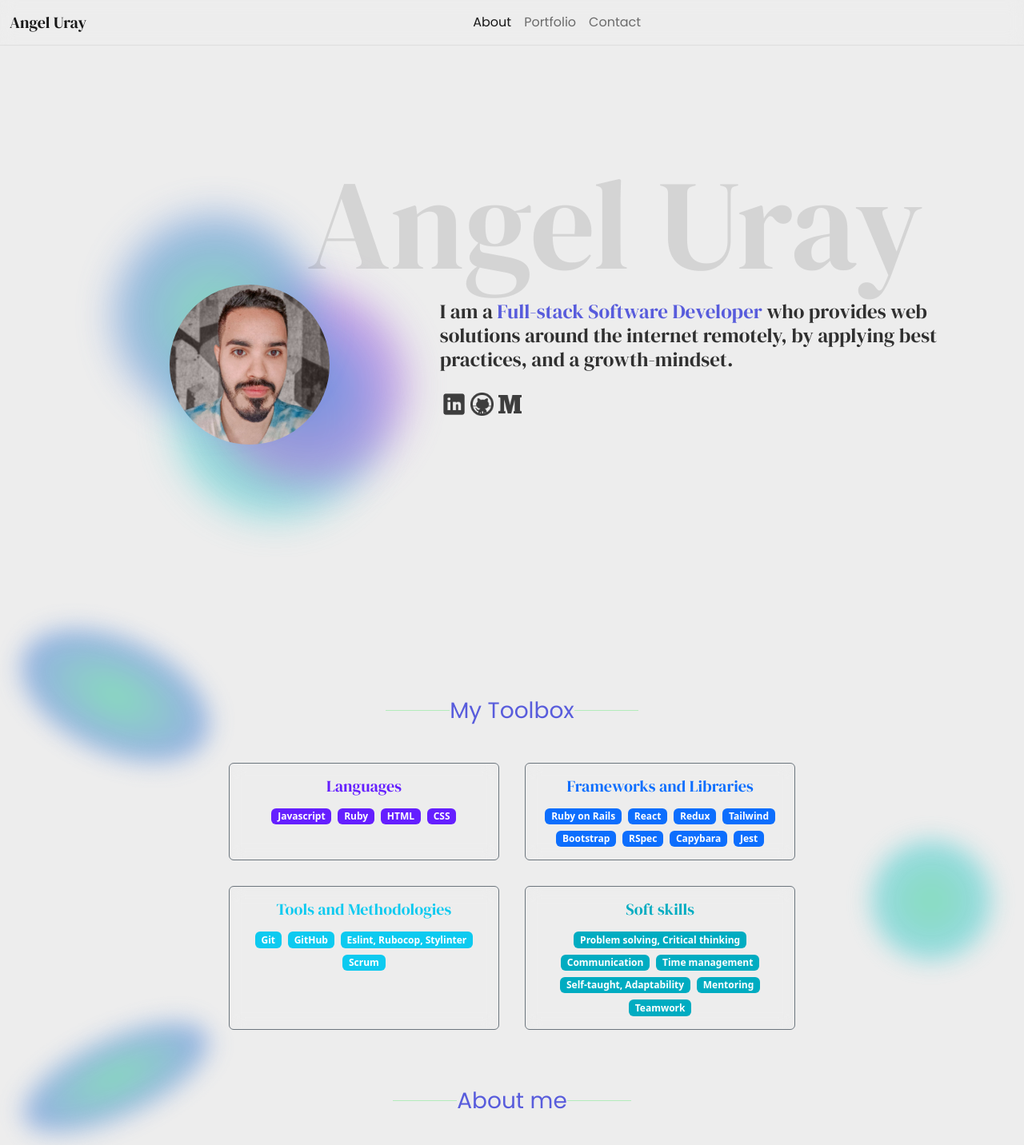
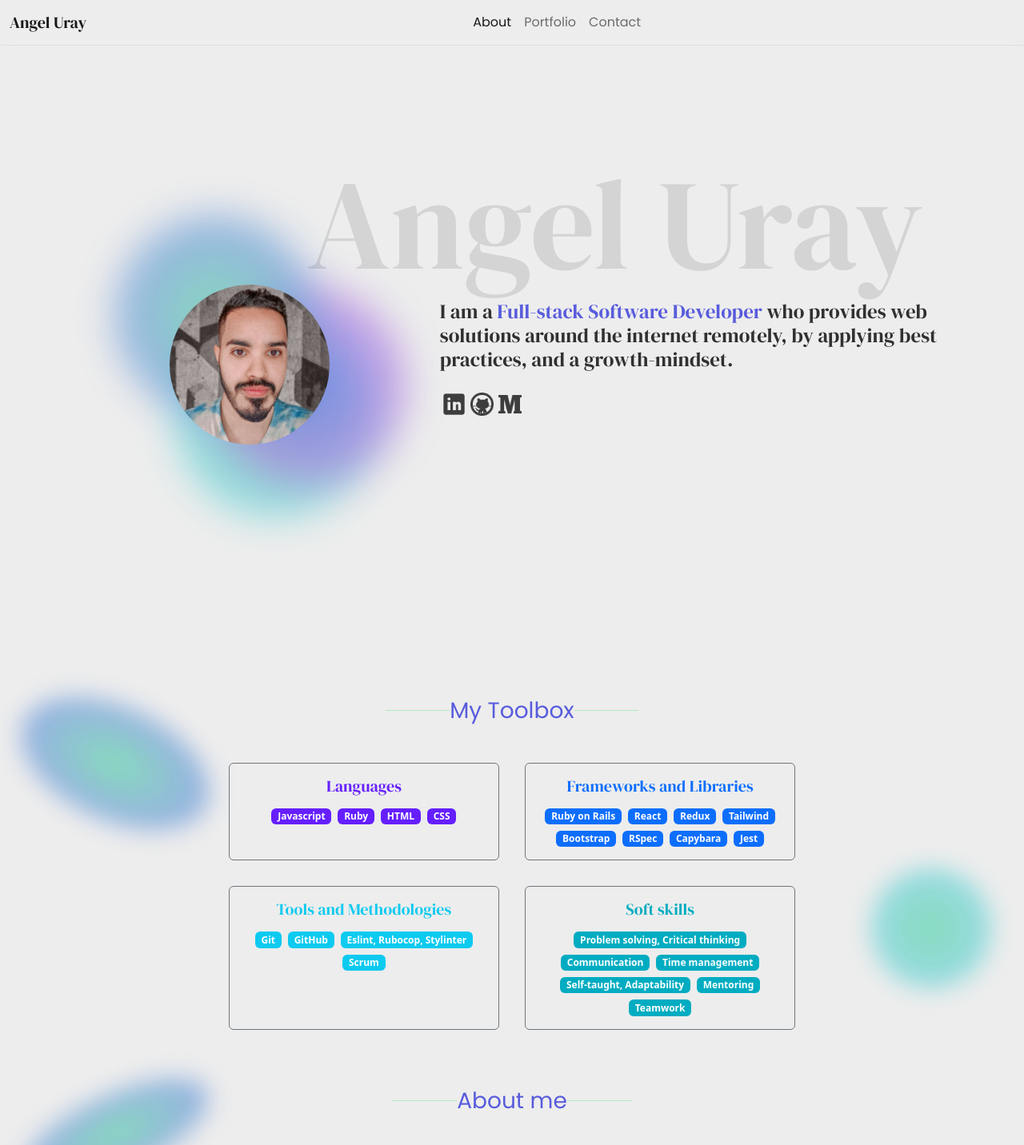
Before and after one commit to angeluray/au-portfolio-plus, a React (Create React App) app: page / in a window 1280 px wide. Shown: the top 1432 px of the page at 80% size. Built offline with nearby package versions, Linux system fonts and the light colour scheme.

Commit message:
Fix issues

```diff
--- a/src/App.css
+++ b/src/App.css
@@ -54,7 +54,7 @@
   transform: rotate(25deg);
   filter: blur(15px);
   background: radial-gradient(#5dd4a8, #787af5);
-  top: 800px;
+  top: 885px;
   left: 19px;
 }
 
@@ -64,7 +64,7 @@
   transform: rotate(-25deg);
   filter: blur(15px);
   background: radial-gradient(#5dd4a8, #787af5);
-  top: 1300px;
+  top: 1370px;
   left: 20px;
 }
 
@@ -73,7 +73,7 @@
   height: 150px;
   filter: blur(15px);
   background: radial-gradient(#5dd4a8, #78d2f5);
-  top: 1050px;
+  top: 1085px;
   right: 40px;
 }
 
@@ -105,7 +105,7 @@
   filter: blur(15px);
   background: radial-gradient(#5dd4a8, #78d2f5);
   transform: rotate(40deg);
-  top: 2820px;
+  top: 2900px;
   left: 40px;
   z-index: -100;
 }
```
Also changed, not shown: 10 other files (tests, documents, lock files or other folders).
